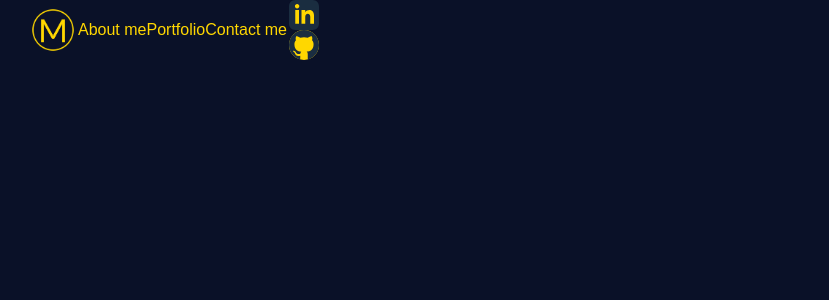
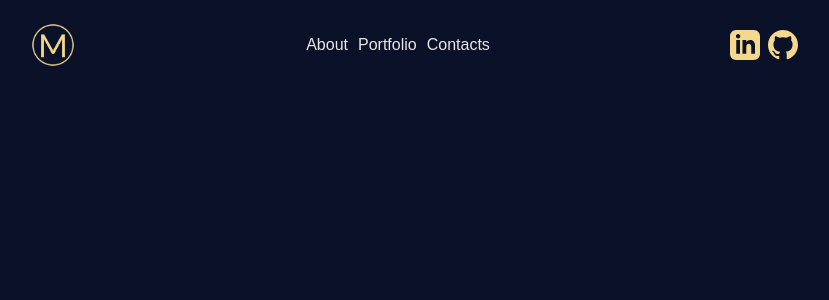
Before and after one commit to MarkiMark01/portfolio_vite_sass, a React (Vite) app: page / in a window 1280 px wide. Shown: the top 300 px of the page, without its empty margins (222-1051 px from the left). Built offline with nearby package versions, Linux system fonts and the light colour scheme.

Commit message:
updated header.scss

```diff
--- a/src/components/icons/GitHub.jsx
+++ b/src/components/icons/GitHub.jsx
@@ -1,6 +1,6 @@
 import styles from './icons.module.scss';
 
-const GitHub = ({ width = 30, height = 30, color = "#1a2d40" }) => {
+const GitHub = ({ width = 30, height = 30, color = "#f3d88e" }) => {
   return (
      <section className={styles.icons}>
       <svg
--- a/src/components/icons/In.jsx
+++ b/src/components/icons/In.jsx
@@ -1,6 +1,6 @@
 import styles from './icons.module.scss';
 
-const In = ({ width = 30, height = 30, color = "#1a2d40" }) => {
+const In = ({ width = 30, height = 30, color = "#f3d88e" }) => {
 
 
   return (
--- a/src/components/icons/icons.module.scss
+++ b/src/components/icons/icons.module.scss
@@ -4,10 +4,6 @@
   justify-content: center;
   width: 30px;
   height: 30px;
-  background-color: #ffd700;
   border-radius: 20px;
   margin-left: 2px;
 }
-.navBar{
-
-}
--- a/src/components/pages/header/Header.jsx
+++ b/src/components/pages/header/Header.jsx
@@ -8,11 +8,11 @@ const Header = () => {
     <header className={styles.header}>
        <img src="./icon.png" alt="logo" width={50} height={50} style={{padding: 2}}/>
        <nav className={styles.navBar}>
-         <a href="">About me</a>
+         <a href="">About</a>
          <a href="">Portfolio</a>
-         <a href="">Contact me</a>
+         <a href="">Contacts</a>
        </nav>
-       <nav>
+       <nav className={styles.navIcons}>
          <a href="https://www.linkedin.com/in/markiyan-marych/" target='_blanc'>
           <In/>
          </a>
--- a/src/components/pages/header/header.module.scss
+++ b/src/components/pages/header/header.module.scss
@@ -1,6 +1,29 @@
 .header{
     display: flex;
     align-items: center;
+    justify-content: space-between;
     max-width: 780px;
     margin: 0 auto;
+    padding-top: 20px;
+
+    .navBar{
+        display: flex;
+        align-items: center;
+        justify-content: space-between;
+        gap: 10px;
+        color: rgba(255, 255, 255, 0.9);
+
+        & a:hover{
+            color: #f3d88e;
+        }
+    }
+
+    .navIcons{
+        display: flex;
+        justify-content: space-between;
+        align-items: center;
+        width: 70px;
+        height: 40px;
+        margin: 0 10px;
+    }
 }
--- a/src/index.css
+++ b/src/index.css
@@ -6,7 +6,7 @@ body {
 
 body {
   background-color: #0a1128;
-  color: #ffd700;
+  /* color: #ffd700; */
   font-family: Arial, Helvetica, sans-serif;
   -webkit-font-smoothing: antialiased;
   -moz-osx-font-smoothing: grayscale;
```
Also changed, not shown: public/icon.png.
